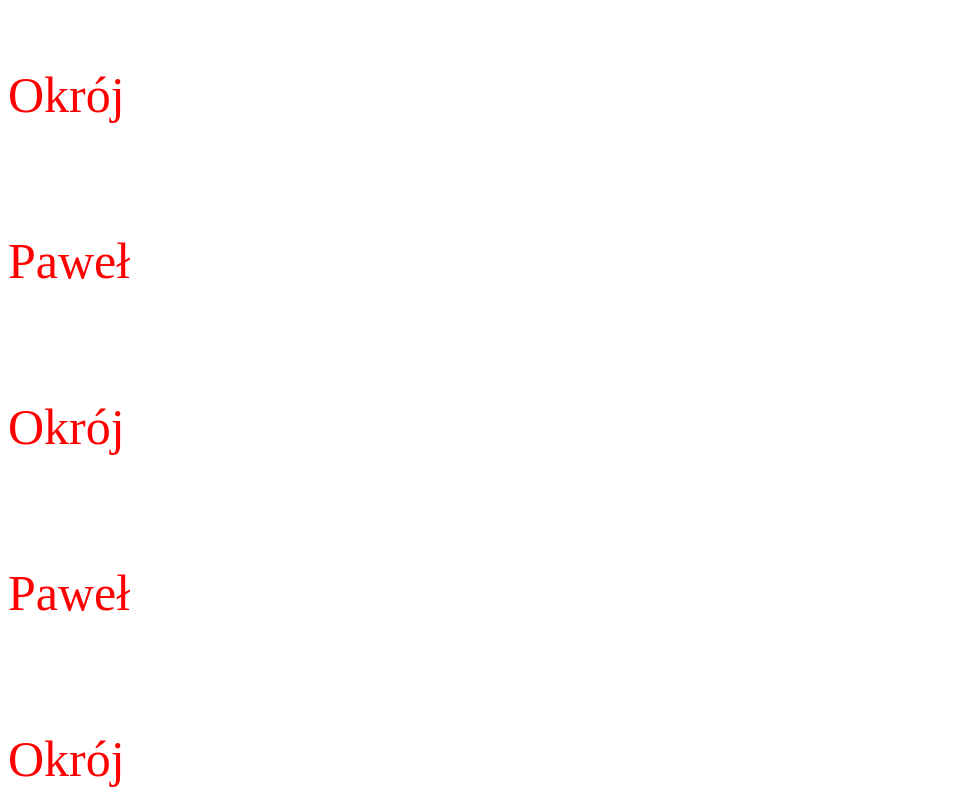
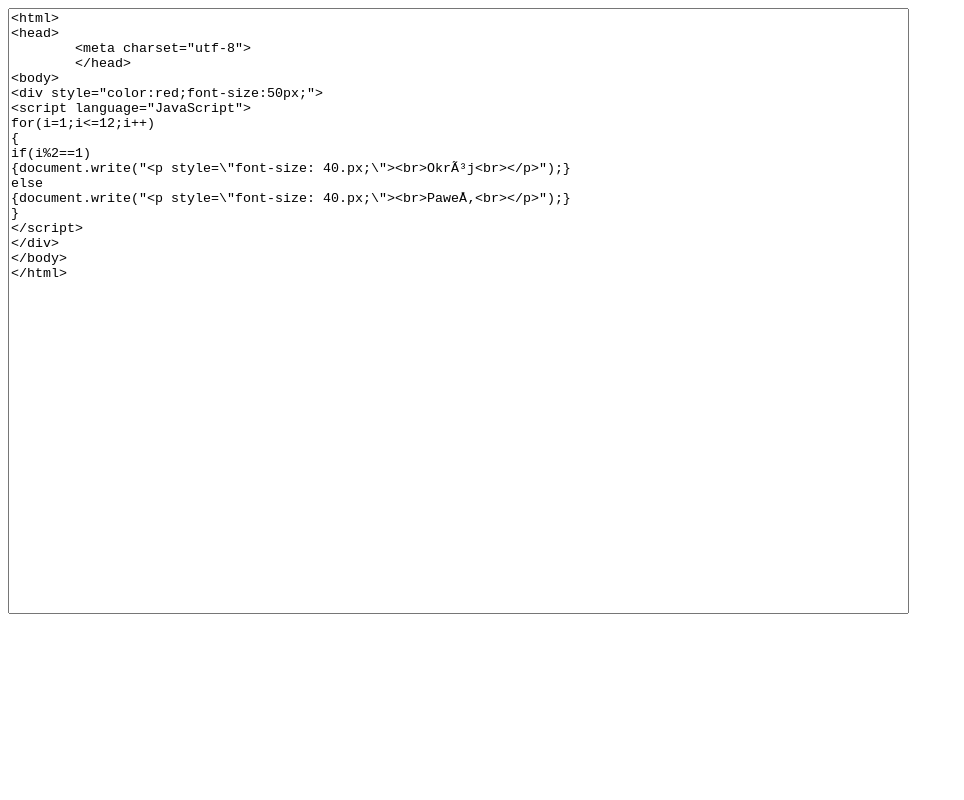
Before and after one commit to aaaaaaaaqa/java62_79, a plain HTML site: page Okroj_zadanie67_kod.html in a window 1280 px wide. Shown: the top 800 px of the page, without its empty margins (0-964 px from the left). Drawn offline with Linux system fonts and the light colour scheme.

Commit message:
Update Okroj_zadanie67_kod.html

```diff
--- a/Okroj_zadanie67_kod.html
+++ b/Okroj_zadanie67_kod.html
@@ -1,4 +1,4 @@
-
+<textarea rows="40" cols="110" readonly="readonly" style=" resize: none;">
 <html>
 <head>
 	<meta charset="utf-8">
```
